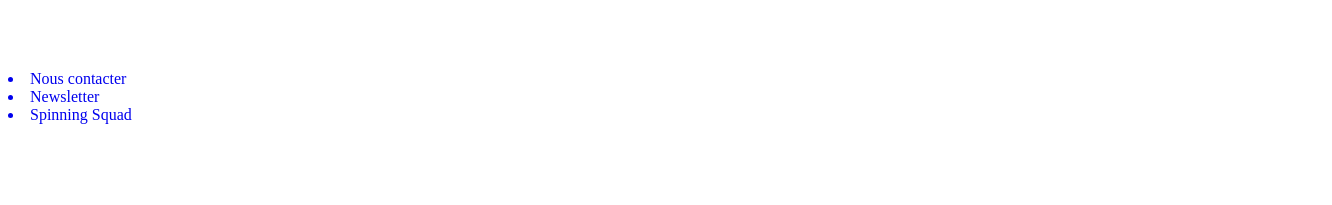
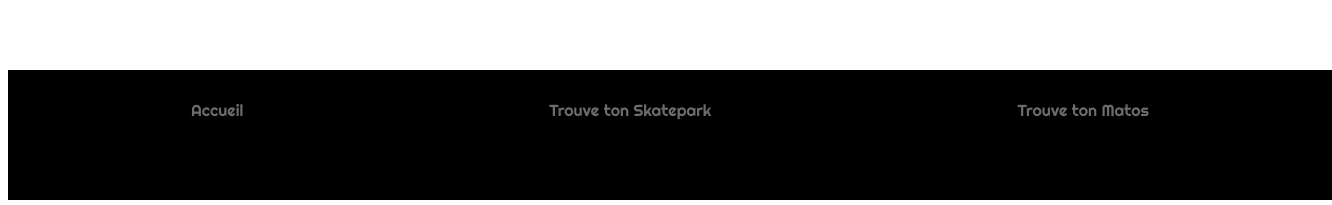
Before and after one commit to RomainTalbot/projet_titre_pro, a Vue app in the folder front/spinning-squid/: page / in a window 1280 px wide. Shown: the part 782-987 px from the top of the page, 1332 px wide, since content can reach past the window. Before the commit the page ends 914 px from the top, so only its background shows below. Built offline with nearby package versions, Linux system fonts and the light colour scheme; a web font is replaced by a local one.

Commit message:
style on Footer component

```diff
--- a/front/spinning-squid/src/components/Footer.vue
+++ b/front/spinning-squid/src/components/Footer.vue
@@ -1,35 +1,71 @@
 <template>
   <header>
-    <nav class="navFooter">
+    <nav class="nav-footer">
        <router-link
           :to="{
             name: 'home',
           }"
+          class="nav-footer-link"
         >
-        <li className="navFooter-link">Nous contacter</li>
+          Accueil
         </router-link>
 
         <router-link
           :to="{
             name: 'home',
           }"
+          class="nav-footer-link"
         >
-        <li class="navFooter-link">Newsletter</li>
+          Trouve ton Skatepark
         </router-link>
 
         <router-link
           :to="{
             name: 'home',
           }"
+          class="nav-footer-link"
         >
-        <li class="navFooter-link">Spinning Squad</li>
+          Trouve ton Matos
         </router-link>
     </nav>
   </header>
 </template>
 
 <script>
+export default {
+  name: "Footer",
+}
 </script>
 
-<style>
+
+<style lang="scss">
+@import "../assets/style/main.scss";
+
+.nav-footer {
+  // position: fixed;
+  // float: bottom !important;
+  // bottom: 0;
+  background-color: $black;
+  display: flex;
+  justify-content: space-around;
+  height: 70px;
+  padding: 30px;
+  width: 100%;
+  margin-top: 0;
+
+  .nav-footer-link {
+    color: $grey;
+    font-family: 'Righteous';
+  }
+
+  .nav-footer-link--active {
+    color: $white;
+  }
+}
+
+@media (max-width: $smallScreen) {
+  .nav-footer .nav-footer-link {
+    font-size: 0.75em;
+  }
+}
 </style>
```
Lines whose indentation alone changed are shown as unchanged.
